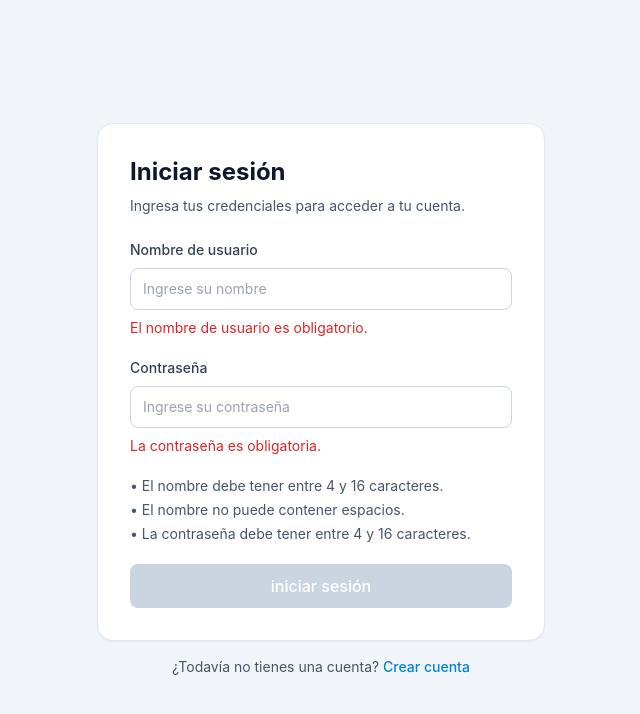
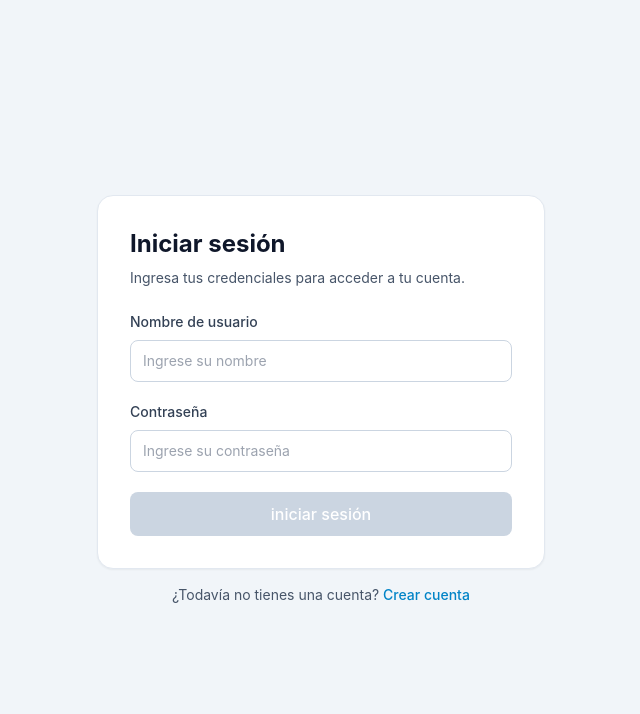
Before and after one commit to ljcoronel/dapp-unq-grupo-r, a React app in the folder frontend/: page /login in a window 1280 px wide. Shown: the top 714 px of the page, without its empty margins (319-959 px from the left). Built offline with nearby package versions, Linux system fonts and the light colour scheme; the HTML template or start-up script is replaced by a standard one.

Commit message:
se pulen ciertas cosas

```diff
--- a/frontend/src/components/AuthForm.jsx
+++ b/frontend/src/components/AuthForm.jsx
@@ -8,6 +8,8 @@ export default function AuthForm({
   submitLabel,
   isLoading = false,
   error = '',
+  showCredentialRequirements = true,
+  showValidationErrors = true,
   onSubmit,
 }) {
   const [formData, setFormData] = useState({ nombre: '', password: '' })
@@ -56,7 +58,9 @@ export default function AuthForm({
             placeholder="Ingrese su nombre"
             autoComplete="username"
           />
-          {nombreError ? <p className="mt-2 text-sm text-red-600">{nombreError}</p> : null}
+          {showValidationErrors && nombreError ? (
+            <p className="mt-2 text-sm text-red-600">{nombreError}</p>
+          ) : null}
         </div>
 
         <div>
@@ -73,14 +77,18 @@ export default function AuthForm({
             placeholder="Ingrese su contraseña"
             autoComplete="current-password"
           />
-          {passwordError ? <p className="mt-2 text-sm text-red-600">{passwordError}</p> : null}
+          {showValidationErrors && passwordError ? (
+            <p className="mt-2 text-sm text-red-600">{passwordError}</p>
+          ) : null}
         </div>
 
-        <ul className="space-y-1 text-sm text-slate-600">
-          <li>• El nombre debe tener entre 4 y 16 caracteres.</li>
-          <li>• El nombre no puede contener espacios.</li>
-          <li>• La contraseña debe tener entre 4 y 16 caracteres.</li>
-        </ul>
+        {showCredentialRequirements ? (
+          <ul className="space-y-1 text-sm text-slate-600">
+            <li>• El nombre debe tener entre 4 y 16 caracteres.</li>
+            <li>• El nombre no puede contener espacios.</li>
+            <li>• La contraseña debe tener entre 4 y 16 caracteres.</li>
+          </ul>
+        ) : null}
 
         {error ? (
           <div className="rounded-lg border border-red-200 bg-red-50 px-3 py-2 text-sm text-red-700">
--- a/frontend/src/pages/LoginPage.jsx
+++ b/frontend/src/pages/LoginPage.jsx
@@ -36,6 +36,8 @@ export default function LoginPage() {
           submitLabel="iniciar sesión"
           isLoading={isLoading}
           error={error}
+          showCredentialRequirements={false}
+          showValidationErrors={false}
           onSubmit={handleSubmit}
         />
 
```
Also changed, not shown: frontend/specs/001-user-auth/tasks.md (+1 -1 lines), 1 other file (tests, documents, lock files or other folders).
